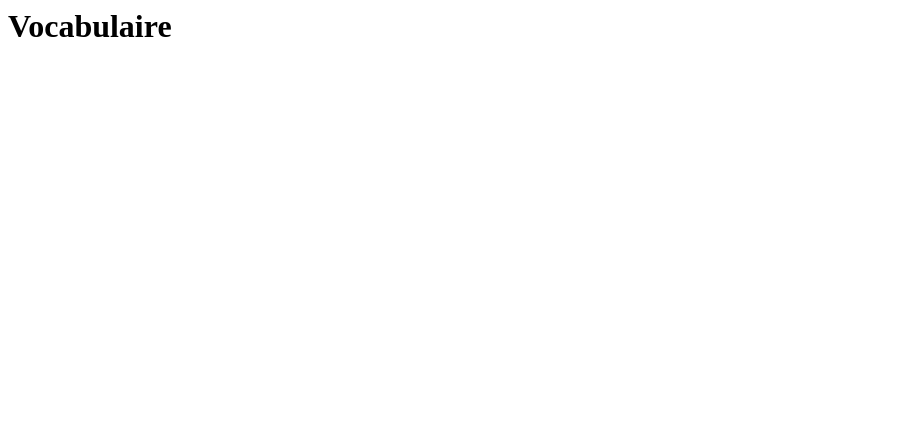
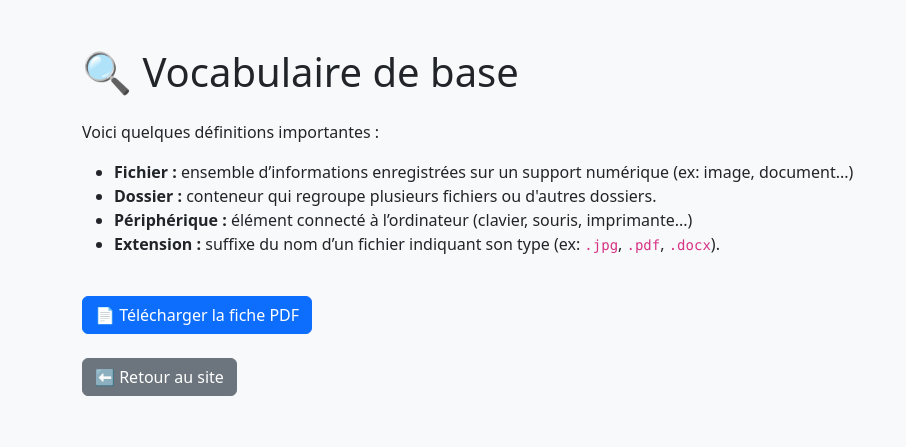
Before and after one commit to jodatria/1erInformatique, a plain HTML site: page vocabulaire.html in a window 1280 px wide. Shown: the whole page, without its empty margins (0-906 px from the left). Drawn offline with nearby package versions, Linux system fonts and the light colour scheme.

Commit message:
Update vocabulaire.html

```diff
--- a/vocabulaire.html
+++ b/vocabulaire.html
@@ -1 +1,25 @@
-<html><body><h1>Vocabulaire</h1></body></html>
+
+<!DOCTYPE html>
+<html lang="fr">
+<head>
+  <meta charset="UTF-8">
+  <meta name="viewport" content="width=device-width, initial-scale=1.0">
+  <title>Vocabulaire de base</title>
+  <link href="https://cdn.jsdelivr.net/npm/bootstrap@5.3.0/dist/css/bootstrap.min.css" rel="stylesheet">
+</head>
+<body class="bg-light">
+  <div class="container py-5">
+    <h1 class="mb-4">🔍 Vocabulaire de base</h1>
+    <p>Voici quelques définitions importantes :</p>
+    <ul>
+      <li><strong>Fichier :</strong> ensemble d’informations enregistrées sur un support numérique (ex: image, document...)</li>
+      <li><strong>Dossier :</strong> conteneur qui regroupe plusieurs fichiers ou d'autres dossiers.</li>
+      <li><strong>Périphérique :</strong> élément connecté à l’ordinateur (clavier, souris, imprimante...)</li>
+      <li><strong>Extension :</strong> suffixe du nom d’un fichier indiquant son type (ex: <code>.jpg</code>, <code>.pdf</code>, <code>.docx</code>).</li>
+    </ul>
+    <a href="docs/vocabulaire_base.pdf" class="btn btn-primary mt-4">📄 Télécharger la fiche PDF</a>
+    <br><br>
+    <a href="index.html" class="btn btn-secondary">⬅️ Retour au site</a>
+  </div>
+</body>
+</html>
```
